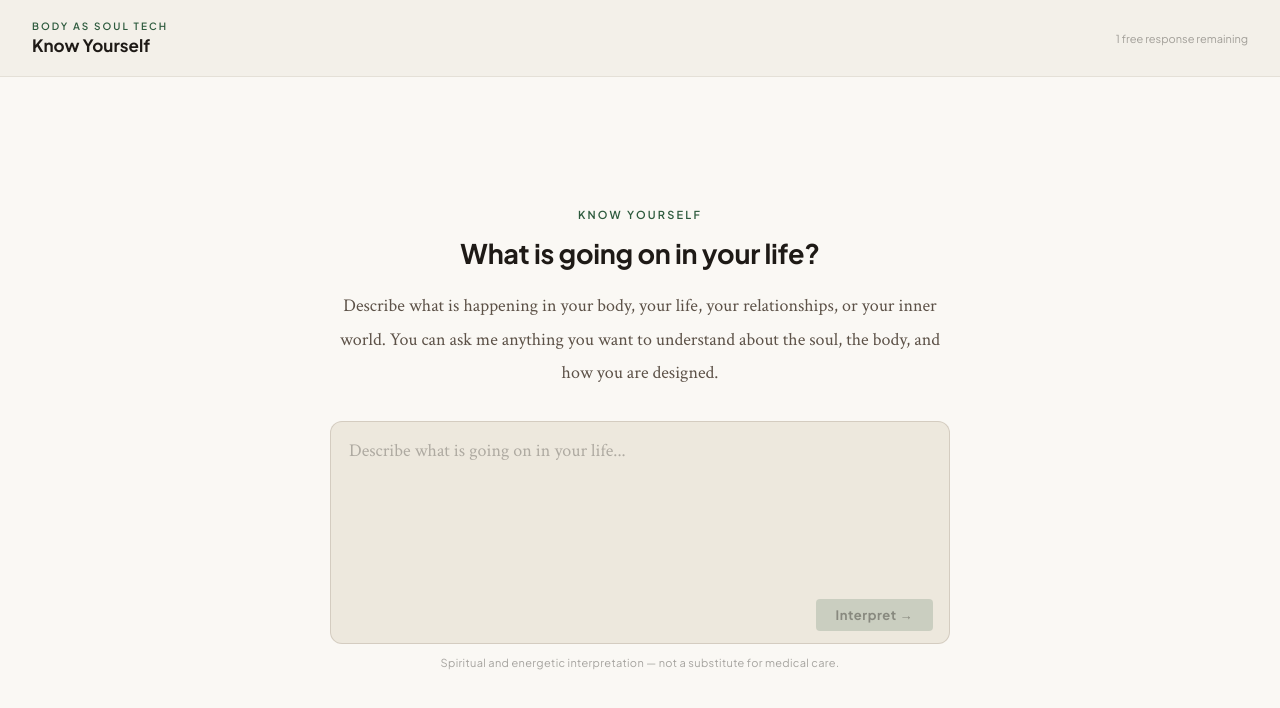
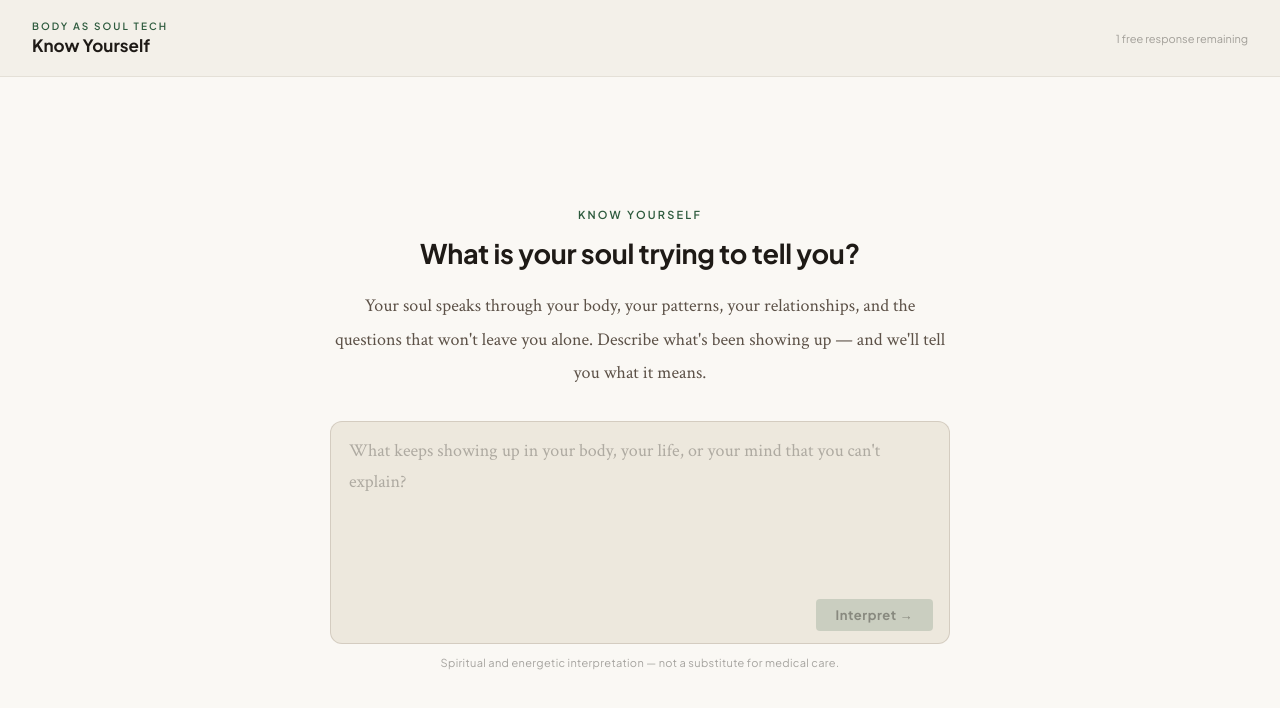
Before and after one commit to zborchers/bast-interpreter, a React (Vite) app: page / in a window 1280 px wide. Shown: the top 708 px of the page. Built offline with nearby package versions, Linux system fonts and the light colour scheme.

Commit message:
Update BASTInterpreter.jsx

```diff
--- a/src/BASTInterpreter.jsx
+++ b/src/BASTInterpreter.jsx
@@ -293,10 +293,10 @@ export default function BASTInterpreter() {
                 Know Yourself
               </div>
               <div style={{ fontSize: "27px", fontWeight: 700, color: c.textPrimary, marginBottom: "1.25rem", lineHeight: 1.2, fontFamily: SANS, letterSpacing: "-0.01em" }}>
-                What is going on in your life?
+                What is your soul trying to tell you?
               </div>
               <div style={{ fontSize: "18px", color: c.textSecondary, lineHeight: 1.85, fontFamily: SERIF }}>
-                Describe what is happening in your body, your life, your relationships, or your inner world. You can ask me anything you want to understand about the soul, the body, and how you are designed.
+                Your soul speaks through your body, your patterns, your relationships, and the questions that won't leave you alone. Describe what's been showing up — and we'll tell you what it means.
               </div>
             </div>
 
@@ -305,7 +305,7 @@ export default function BASTInterpreter() {
                 value={input}
                 onChange={e => setInput(e.target.value)}
                 onKeyDown={handleKeyDown}
-                placeholder="Describe what is going on in your life..."
+                placeholder="What keeps showing up in your body, your life, or your mind that you can't explain?"
                 rows={5}
                 style={{ background: "transparent", border: "none", outline: "none", color: c.textPrimary, fontSize: "18px", fontFamily: SERIF, lineHeight: 1.7, resize: "none", width: "100%" }}
               />
```
